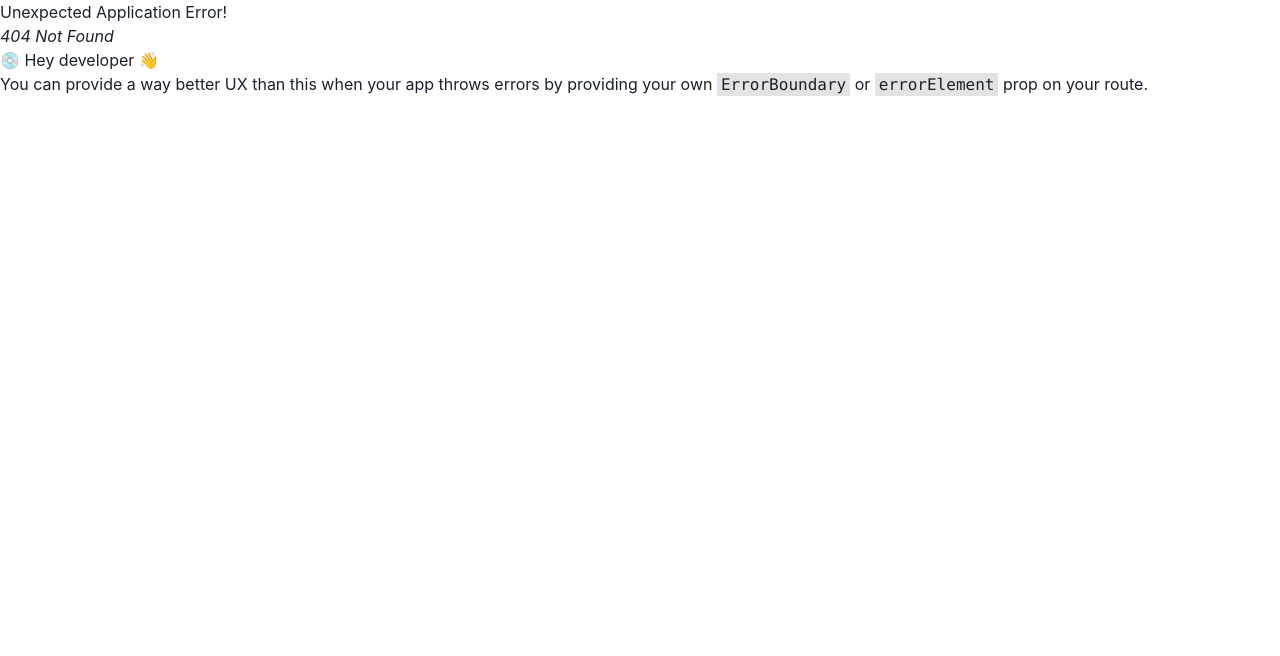
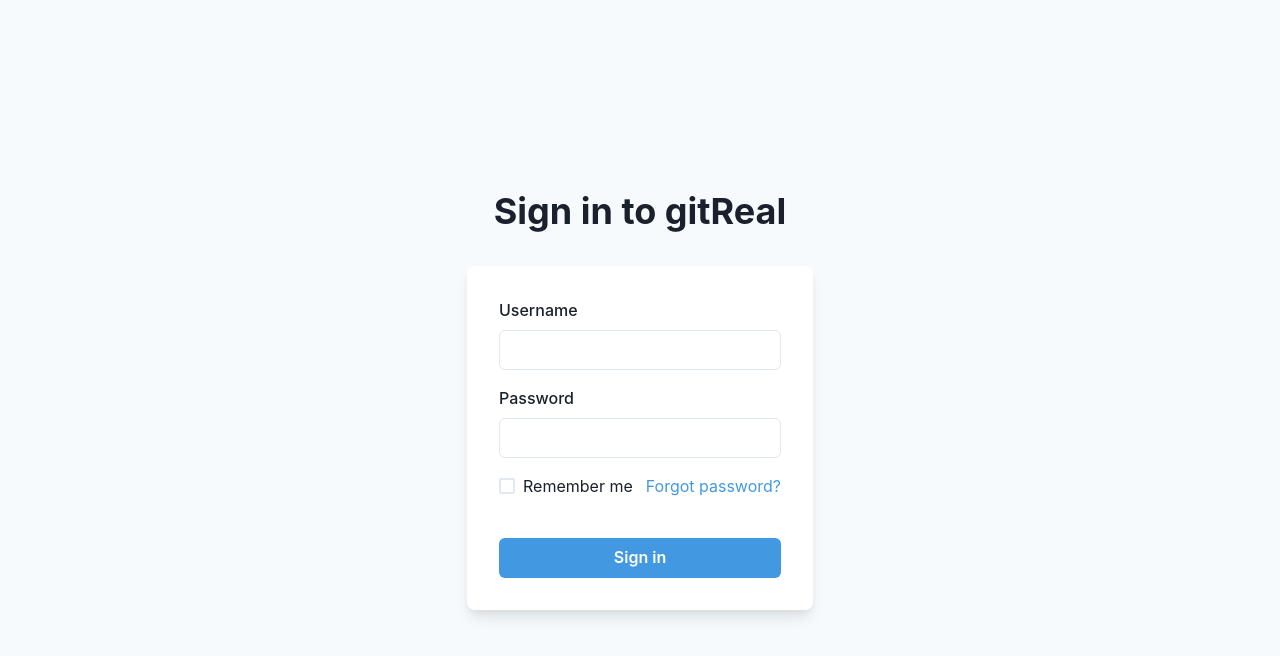
Before and after one commit to plamorg/gitreal, a React (Create React App) app in the folder frontend/: page /login in a window 1280 px wide. Before the commit this address had no page. Shown: the top 656 px of the page. Built offline with nearby package versions, Linux system fonts and the light colour scheme.

Commit message:
feat: frontend stuff

```diff
--- a/frontend/package.json
+++ b/frontend/package.json
@@ -40,6 +40,7 @@
     "@emotion/react": "^11.10.5",
     "@emotion/styled": "^11.10.5",
     "framer-motion": "^8.5.4",
+    "react-icons": "^4.7.1",
     "react-router-dom": "^6.8.0"
   }
 }
--- a/frontend/src/App.js
+++ b/frontend/src/App.js
@@ -1,5 +1,32 @@
+import { useState, useEffect } from "react";
+import { Container } from "@chakra-ui/react";
+import data from "./global";
+import UserFrame from "./UserFrame";
+
 function App() {
-  return <div></div>;
+  const [usernames, setUsernames] = useState([]);
+
+  useEffect(() => {
+    fetch("http://localhost:8000/image/usernames")
+      .then((res) => res.json())
+      .then(
+        (result) => {
+          setUsernames(result.files);
+        },
+        (error) => {
+          console.error(error);
+        }
+      );
+  }, []);
+  console.log(usernames);
+
+  return (
+    <Container>
+      {usernames.map((username) => {
+        return <UserFrame key={username} username={username} />;
+      })}
+    </Container>
+  );
 }
 
 export default App;
--- /dev/null
+++ b/frontend/src/Login.js
@@ -0,0 +1,80 @@
+import { useState } from "react";
+import { useNavigate } from "react-router-dom";
+import data from "./global";
+import {
+  Flex,
+  Box,
+  FormControl,
+  FormLabel,
+  Input,
+  Checkbox,
+  Stack,
+  Link,
+  Button,
+  Heading,
+  Text,
+  useColorModeValue,
+} from "@chakra-ui/react";
+
+export default function Login() {
+  const [username, setUsername] = useState();
+  const navigate = useNavigate();
+
+  return (
+    <Flex
+      minH={"100vh"}
+      align={"center"}
+      justify={"center"}
+      bg={useColorModeValue("gray.50", "gray.800")}
+    >
+      <Stack spacing={8} mx={"auto"} maxW={"lg"} py={12} px={6}>
+        <Stack align={"center"}>
+          <Heading fontSize={"4xl"}>Sign in to gitReal</Heading>
+        </Stack>
+        <Box
+          rounded={"lg"}
+          bg={useColorModeValue("white", "gray.700")}
+          boxShadow={"lg"}
+          p={8}
+        >
+          <Stack spacing={4}>
+            <FormControl id="email">
+              <FormLabel>Username</FormLabel>
+              <Input
+                type="text"
+                onChange={(e) => setUsername(e.target.value)}
+              />
+            </FormControl>
+            <FormControl id="password">
+              <FormLabel>Password</FormLabel>
+              <Input type="password" />
+            </FormControl>
+            <Stack spacing={10}>
+              <Stack
+                direction={{ base: "column", sm: "row" }}
+                align={"start"}
+                justify={"space-between"}
+              >
+                <Checkbox>Remember me</Checkbox>
+                <Link color={"blue.400"}>Forgot password?</Link>
+              </Stack>
+              <Button
+                bg={"blue.400"}
+                color={"white"}
+                onClick={() => {
+                  data.username = username;
+                  navigate("/");
+                }}
+                _hover={{
+                  bg: "blue.500",
+                }}
+              >
+                Sign in
+              </Button>
+            </Stack>
+          </Stack>
+        </Box>
+      </Stack>
+    </Flex>
+  );
+}
--- /dev/null
+++ b/frontend/src/UserFrame.js
@@ -0,0 +1,69 @@
+import { useState, useEffect } from "react";
+import {
+  Box,
+  Heading,
+  Img,
+  Flex,
+  Center,
+  useColorModeValue,
+  HStack,
+} from "@chakra-ui/react";
+import { BsHeartFill, BsHeart } from "react-icons/bs";
+
+export default function UserFrame(props) {
+  const [liked, setLiked] = useState(false);
+  const [image, setImage] = useState(null);
+
+  useEffect(() => {
+    fetch(
+      "http://localhost:8000/image/get?" +
+        new URLSearchParams({ username: props.username })
+    ).then((res) => setImage(res));
+  }, []);
+  return (
+    <Center py={6}>
+      <Box
+        w="3xl"
+        rounded={"sm"}
+        my={5}
+        mx={[0, 5]}
+        overflow={"hidden"}
+        bg="white"
+        border={"1px"}
+        borderColor="black"
+        boxShadow={useColorModeValue("6px 6px 0 black", "6px 6px 0 cyan")}
+      >
+        <Box h={"200px"} borderBottom={"1px"} borderColor="black">
+          <Img
+            src={image}
+            roundedTop={"sm"}
+            objectFit="cover"
+            h="full"
+            w="full"
+            alt={"Image"}
+          />
+        </Box>
+        <HStack borderTop={"1px"} color="black" justifyContent="space-between">
+          <Heading p={4} color={"black"} fontSize={"1xl"} noOfLines={1}>
+            {props.username}
+          </Heading>
+          <Flex
+            p={4}
+            alignItems="center"
+            justifyContent={"space-between"}
+            roundedBottom={"sm"}
+            borderLeft={"1px"}
+            cursor="pointer"
+            onClick={() => setLiked(!liked)}
+          >
+            {liked ? (
+              <BsHeartFill fill="red" fontSize={"24px"} />
+            ) : (
+              <BsHeart fontSize={"24px"} />
+            )}
+          </Flex>
+        </HStack>
+      </Box>
+    </Center>
+  );
+}
--- /dev/null
+++ b/frontend/src/global.js
@@ -0,0 +1,5 @@
+const data = {
+  username: null,
+};
+
+export default data;
```
Also changed, not shown: frontend/src/index.js (+7 -1 lines), 1 other file (tests, documents, lock files or other folders).
